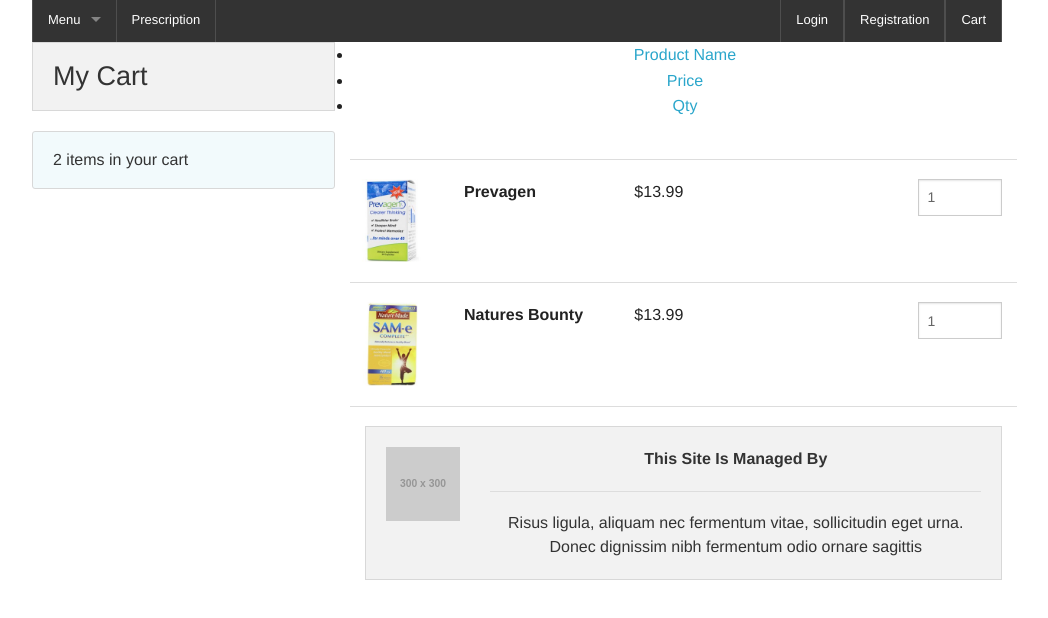
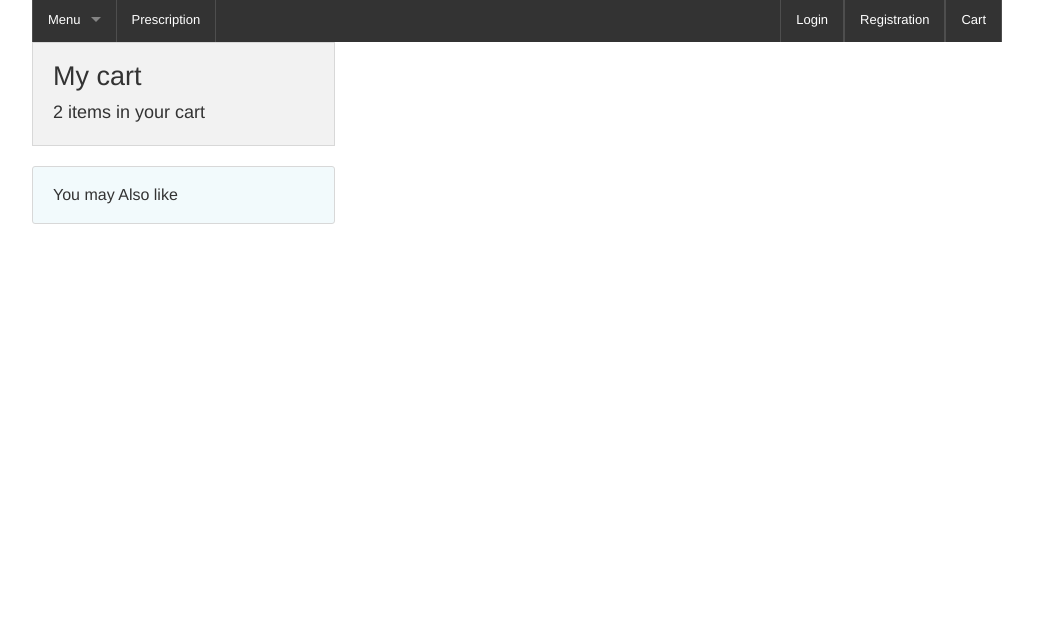
Before and after one commit to sweta2003/Super8_Task4-, a plain HTML site: page cart.html in a window 1280 px wide. Shown: the part 48-666 px from the top of the page, without its empty margins (123-1171 px from the left). Drawn offline with Linux system fonts and the light colour scheme; placeholder pictures from the web are drawn by us.

Commit message:
Revert "modify cart page"
This reverts commit 9cdc629ad9a45be940a518312fe1baa717bb031d.

```diff
--- a/cart.html
+++ b/cart.html
@@ -14,7 +14,9 @@
     	<div class="row">
         	<div class="large-12 columns">
             	<nav class="top-bar" data-topbar>
-        <div class="large-2 columns"> <img src="images/upmc_logo.jpg"> </div>
+					<div class="large-2 columns">
+				   		<img src="images/upmc_logo.jpg">
+					</div>
 					<div class="large-8 columns">
 						<input type="search"
                         	   maxlength="200"
@@ -32,13 +34,16 @@
 				</nav>
 			</div>
         </div>
+
         <div class="row">
 		  <div class="large-12 columns">
 		  <nav class="top-bar" data-topbar>
 		    <section class="top-bar-section">
+
                   <ul class="left">
                     <li class="divider"></li>
-            <li class="has-dropdown"> <a href="#">Menu</a>
+                    <li class="has-dropdown">
+                      <a href="#">Menu</a>
                       <ul class="dropdown">
                         <li><a href="#">Allergy & Asthma</a></li>
                         <li><a href="#">Braces & Support</a></li>
@@ -53,13 +58,17 @@
                     <li class="divider"></li>
                     <li><a href="#">Prescription</a></li>
                     <li class="divider"></li>
+
                   </ul>
+
 				  <ul class="right">
                     <li class="divider"></li>
                     <li><a href="#">Login</a></li>
                     <li class="divider"></li>
                     <li class="divider"></li>
-            <li> <a href="registration.html"> Registration</a> </li>
+                    <li>
+					<a href="registration.html"> Registration</a>
+					</li>
                     <li class="divider"></li>
                     <li class="divider"></li>
                     <li><a href="cart.html">Cart</a></li>
@@ -71,94 +80,18 @@
           </div>
         <div class="row">
             <div class="large-4 small-12 columns">
-
-              <!--<img src="images/upmc_logo.jpg">-->
-
             	<div class="hide-for-small panel">
-                <h3>My Cart</h3>
+                	<h3> My cart </h3>
+                	<h5 class="subheader"> 2 items in your cart </h5>
               	</div>
               	<a href="#">
               		<div class="panel callout radius">
-                <h6>2 items in your cart</h6>
+                	<h6>You may Also like</h6>
               		</div>
               	</a>
             </div>
-
-
-
-
-            <div class="large-8 columns">
-              <div class="row">
-
-   <div class="row" style="margin-right:auto">
-   		<ul class="current">
-                        <li><a href="#">Product Name</a></li>
-                        <li><a href="#">Price</a></li>
-                        <li><a href="#">Qty</a></li>
-                      </ul>
-   </div>
-   <hr/>
-    <div class="row" style="margin-right:auto">
-    	<div class="large-2 columns small-3">
-      		<img src="images/vitamin1.jpg"/>
-      	</div>
-		<div class="large-3 columns" style="text-align:left">
-      		<p><strong>Prevagen </strong></p>
-      	</div>
-        <div class="large-3 columns" style="text-align:left">
-      		<p>$13.99</p>
-      	</div>
-        <div class="small-2 columns" style="align-self:flex-start">
-      		<input type="number" maxlength="2" placeholder="1" />
-      	</div>
-    </div>
-
-     <hr/>
-    <div class="row" style="margin-right:auto">
-      <div class="large-2 columns small-3"><img src="images/vitamin3.jpg"/></div>
-      <div class="large-3 columns" style="text-align:left">
-        <p><strong>Natures Bounty</strong></p>
-      </div>
-      <div class="large-3 columns" style="text-align:left">
-      		<p>$13.99</p>
-      </div>
-      <div class="small-2 columns" style="align-self:flex-start">
-      		<input type="number" maxlength="2" placeholder="1" />
-      	</div>
-    </div>
-    <hr/>
-
-
-     </div>
-
-
-
-
-
-              <div class="row">
-                <div class="large-12 columns">
-                  <div class="panel">
-                    <div class="row">
-
-                      <div class="large-2 small-6 columns">
-                        <img src="http://placehold.it/300x300&text=Site Owner">
-                      </div>
-
-                      <div class="large-10 small-6 columns">
-                        <strong>This Site Is Managed By<hr/></strong>
-
-                        Risus ligula, aliquam nec fermentum vitae, sollicitudin eget urna. Donec dignissim nibh fermentum odio ornare sagittis
         </div>
 
     </div>
-                  </div>
-                </div>
-
-
-
-              </div>
-            </div>
-          </div>
-</div>
 </body>
 </html>
```
Lines whose indentation alone changed are shown as unchanged.
